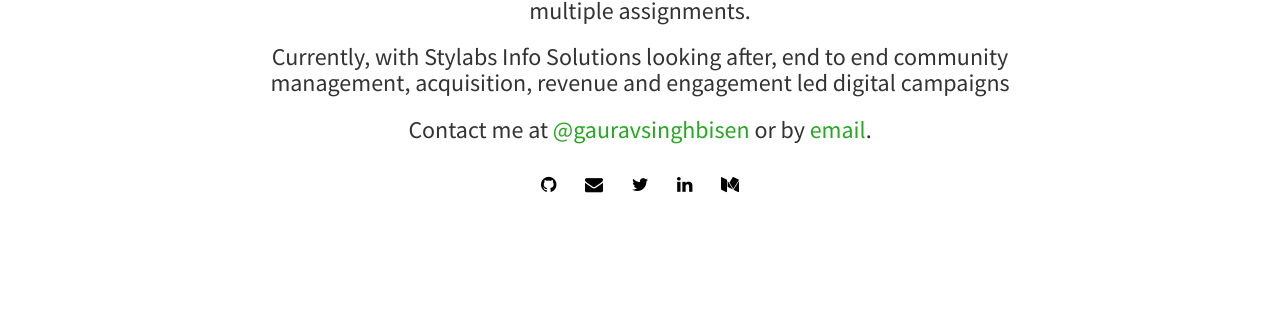
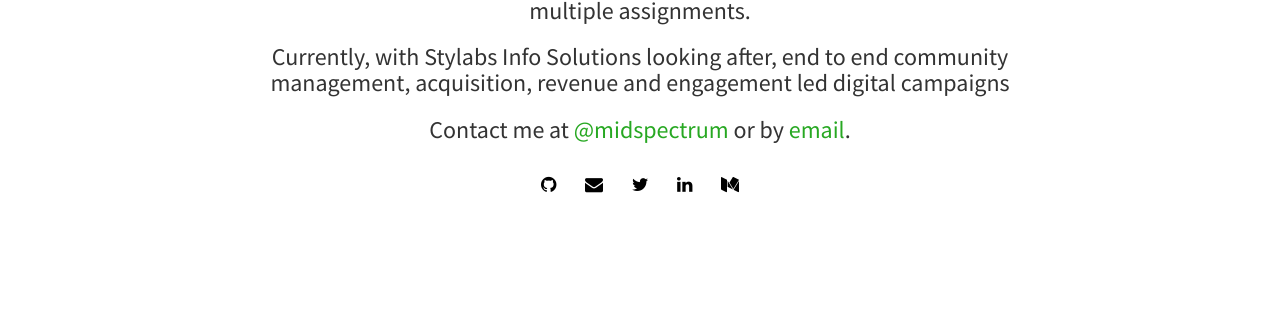
Before and after one commit to gauravsinghbisen/gauravsinghbisen.github.io, a Jekyll site: the page built from index.html, in a window 1280 px wide. Shown: the part 428-738 px from the top of the page. Built offline with Jekyll 4.4.1, drawn with Linux system fonts in a browser that asks for light colours; nearby versions of some CDN libraries; the list of posts is cut into pages by our own code; part of the change alters nothing that is shown.

```diff
--- a/index.html
+++ b/index.html
@@ -8,10 +8,10 @@ layout: home
 		<img class="img-circle" height=190 src="{{ site.baseurl }}/static/img/{{ site.avatar }}" alt="Responsive image">
 	  </div>
 	  <h3>I'm <strong>{{ site.author }}</strong>, a marketing professional with 4+ years of experience in product management,community building and growth.</h3>
-	  <!-- <h3>I love all things computer science and maths.</h3> -->
+	  <!-- <h3>Passionate about startups and marketing</h3> -->
 	  <h3>Specialist in Influencer Marketing with a successful proven track record for multiple assignments.</h3>
 	  <h3>Currently, with Stylabs Info Solutions looking after, end to end community management, acquisition, revenue and engagement led digital campaigns</h3>
-	  <h3>Contact me at <a href="http://linkedin.com/{{ site.linkedin }}">@{{ site.linkedin }}</a> or by <a href="mailto:{{ site.email }}">email</a>.</h3>
+	  <h3>Contact me at <a href="http://twitter.com/{{ site.twitter }}">@{{ site.twitter }}</a> or by <a href="mailto:{{ site.email }}">email</a>.</h3>
 	  {% include social.html %}
 	</div>
 </section>
```
